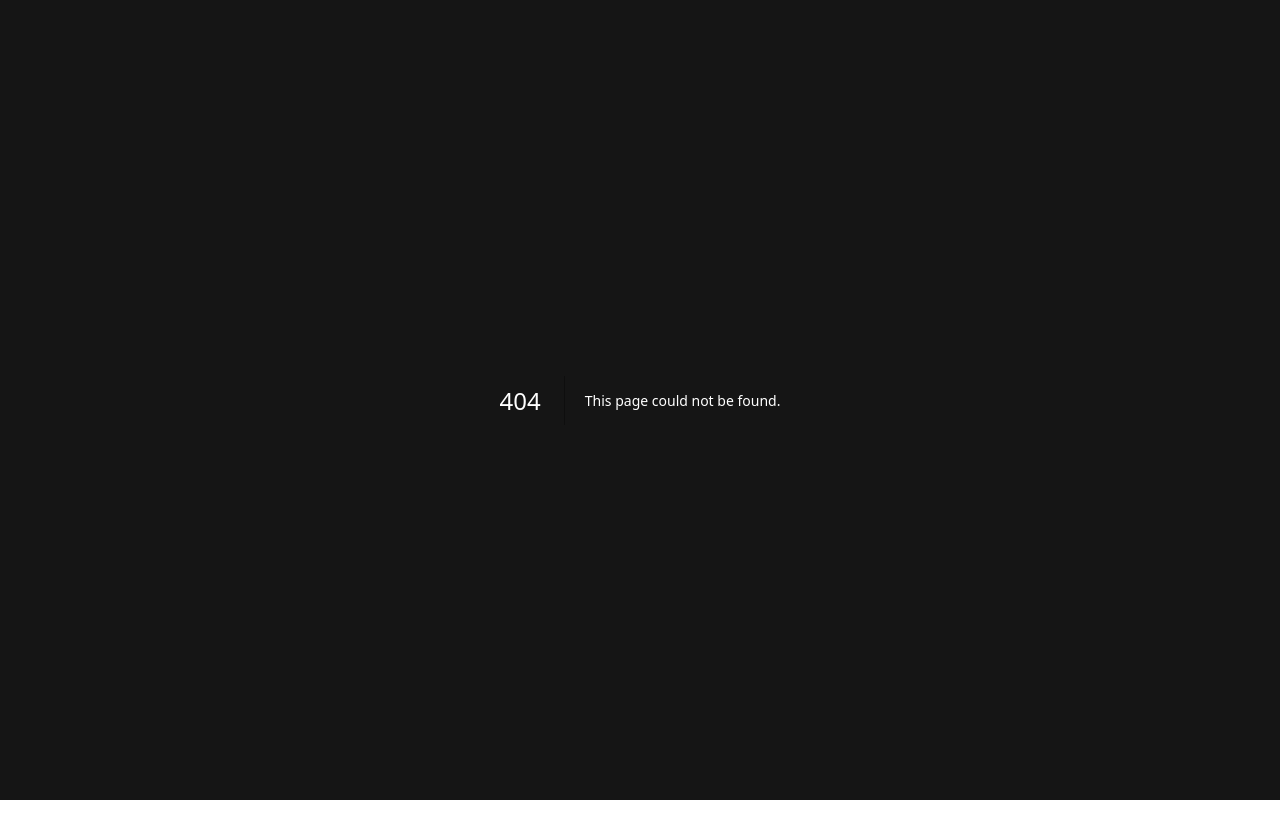
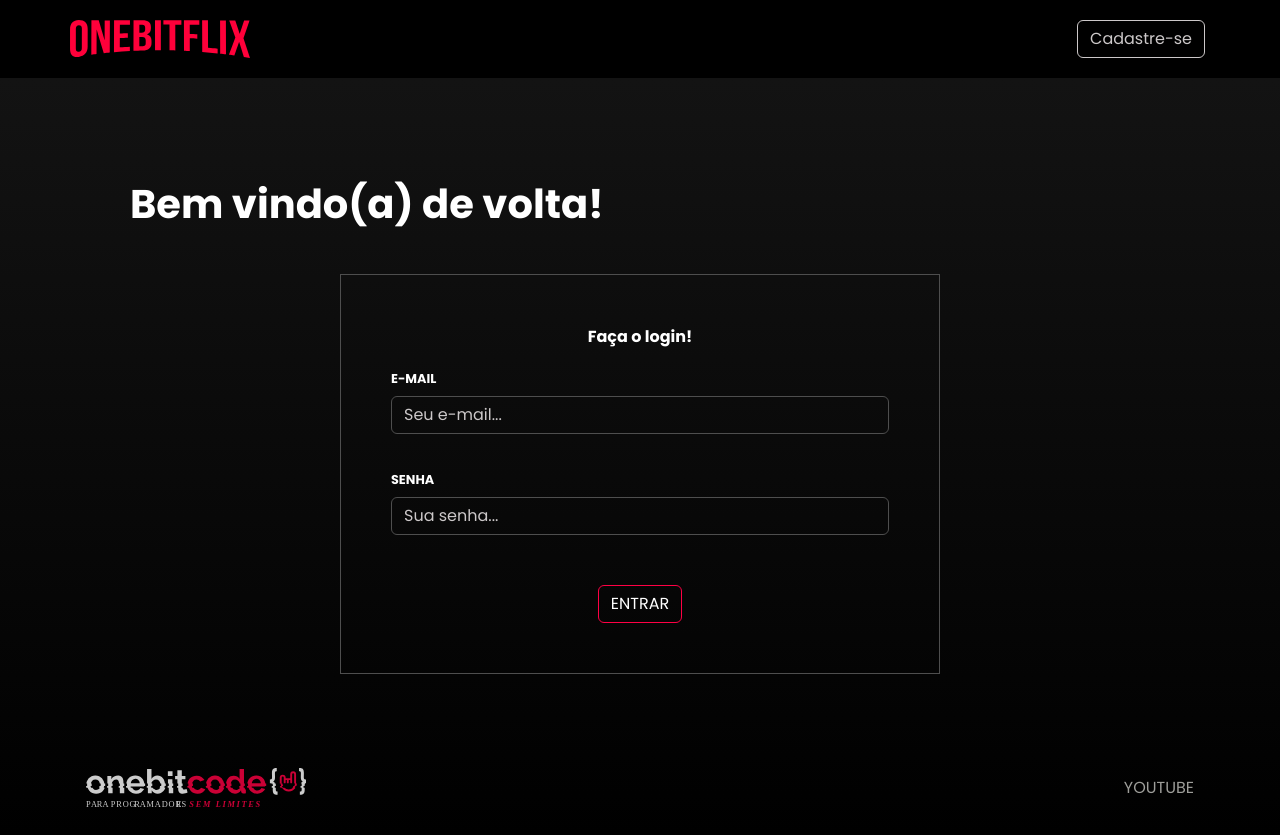
Before and after one commit to YFD3v/YanZinhoFlixFrontEnd, a Next.js app: page /login in a window 1280 px wide. Before the commit this address had no page. Before the commit the page ends 800 px from the top, so only its background shows below. Built offline with nearby package versions, Linux system fonts and the light colour scheme.

Commit message:
Estrutura da pagina de login

```diff
--- /dev/null
+++ b/src/app/login/page.tsx
@@ -0,0 +1,27 @@
+import HeaderGeneric from "@/components/common/HeaderGeneric";
+import { Metadata } from "next";
+import styles from "./styles.module.scss";
+import FormLogin from "@/components/Login/FormLogin";
+
+//Passo 17 - Estrutura pagina de login
+
+export const metadata: Metadata = {
+  metadataBase: new URL("http://localhost:3000/login"),
+  title: "YanZinhoFlix - Login",
+  description: "Faça o login em YanZinhoFlix",
+  openGraph: {
+    title: "YanZinhoFlix - Login",
+    description: "Faça o login em YanZinhoFlix",
+  },
+};
+
+const Login = () => {
+  return (
+    <div className={styles.container}>
+      <HeaderGeneric btnContent="Cadastre-se" btnUrl="/register" logoUrl="/" />
+      <FormLogin />
+    </div>
+  );
+};
+
+export default Login;
--- /dev/null
+++ b/src/app/login/styles.module.scss
@@ -0,0 +1,5 @@
+@import "../colors.module.scss";
+
+.container {
+  background-image: linear-gradient(to bottom, #151515, black);
+}
--- a/src/app/register/page.tsx
+++ b/src/app/register/page.tsx
@@ -7,10 +7,6 @@ import FormRegister from "@/components/Register/FormRegister";
 export const metadata: Metadata = {
   metadataBase: new URL("http://localhost:3000/register"),
   title: "YanZinhoFlix - Registro",
-
-  icons: {
-    icon: "/favicon.svg",
-  },
   description: "Faça o seu cadastro em YanZinhoFlix",
   openGraph: {
     title: "YanZinhoFlix - Registro",
--- /dev/null
+++ b/src/components/Login/FormLogin/index.tsx
@@ -0,0 +1,53 @@
+"use client";
+import { Button, Container, Form, FormGroup, Input, Label } from "reactstrap";
+import styles from "./styles.module.scss";
+import Footer from "@/components/common/Footer";
+
+//Passo 17 - Estrutura da pagina de login
+
+const FormLogin = () => {
+  return (
+    <>
+      <Container className={`${styles.container} py-5`}>
+        <p className={styles.formTitle}>Bem vindo(a) de volta!</p>
+        <Form className={styles.form}>
+          <p className="text-center">
+            <strong>Faça o login!</strong>
+          </p>
+          <FormGroup>
+            <Label for="email" className={styles.label}>
+              E-MAIL
+            </Label>
+            <Input
+              id="email"
+              name="email"
+              type="email"
+              placeholder="Seu e-mail..."
+              required
+              className={styles.input}
+            ></Input>
+          </FormGroup>
+          <FormGroup>
+            <Label for="password" className={styles.label}>
+              SENHA
+            </Label>
+            <Input
+              id="password"
+              name="password"
+              type="password"
+              placeholder="Sua senha..."
+              required
+              className={styles.input}
+            ></Input>
+          </FormGroup>
+          <Button outline className={styles.formBtn}>
+            ENTRAR
+          </Button>
+        </Form>
+      </Container>
+      <Footer />
+    </>
+  );
+};
+
+export default FormLogin;
--- /dev/null
+++ b/src/components/Login/FormLogin/styles.module.scss
@@ -0,0 +1,79 @@
+@import "../../../app/colors.module.scss";
+
+.container {
+  min-height: 83vh;
+}
+
+.formTitle {
+  margin: 3rem;
+  font-size: 2.5rem;
+  font-weight: bold;
+  margin-bottom: 2.5rem;
+}
+
+.form {
+  width: 600px;
+  padding: 50px;
+  border: 1px solid $darkGray;
+  margin: 0 auto;
+}
+
+.label {
+  font-size: 0.8rem;
+  font-weight: bold;
+  padding-top: 20px;
+}
+
+.input {
+  border-color: $darkGray;
+  background-color: transparent;
+  color: white;
+  outline: 0;
+  &::placeholder {
+    color: $lightGray;
+  }
+  &:focus {
+    background-color: transparent;
+    border-color: $lightGray;
+    color: white;
+    box-shadow: none;
+  }
+}
+
+.inputName {
+  @extend .input;
+  text-transform: uppercase;
+}
+
+.formBtn {
+  display: block;
+  margin: 50px auto 0 auto;
+  border-color: $lightRed;
+  color: white;
+  &:hover {
+    background-color: $lightRed;
+    border-color: $darkRed;
+  }
+}
+
+@media (max-width: 768px) {
+  .formTitle {
+    font-size: 1.8rem;
+  }
+  .form {
+    width: 95%;
+  }
+}
+
+@media (max-width: 540px) {
+  .form {
+    padding: 50px 15px;
+  }
+  .formTitle {
+    font-size: 1.5rem;
+    text-align: center;
+  }
+}
+
+@media (max-width: 400px) {
+}
```
